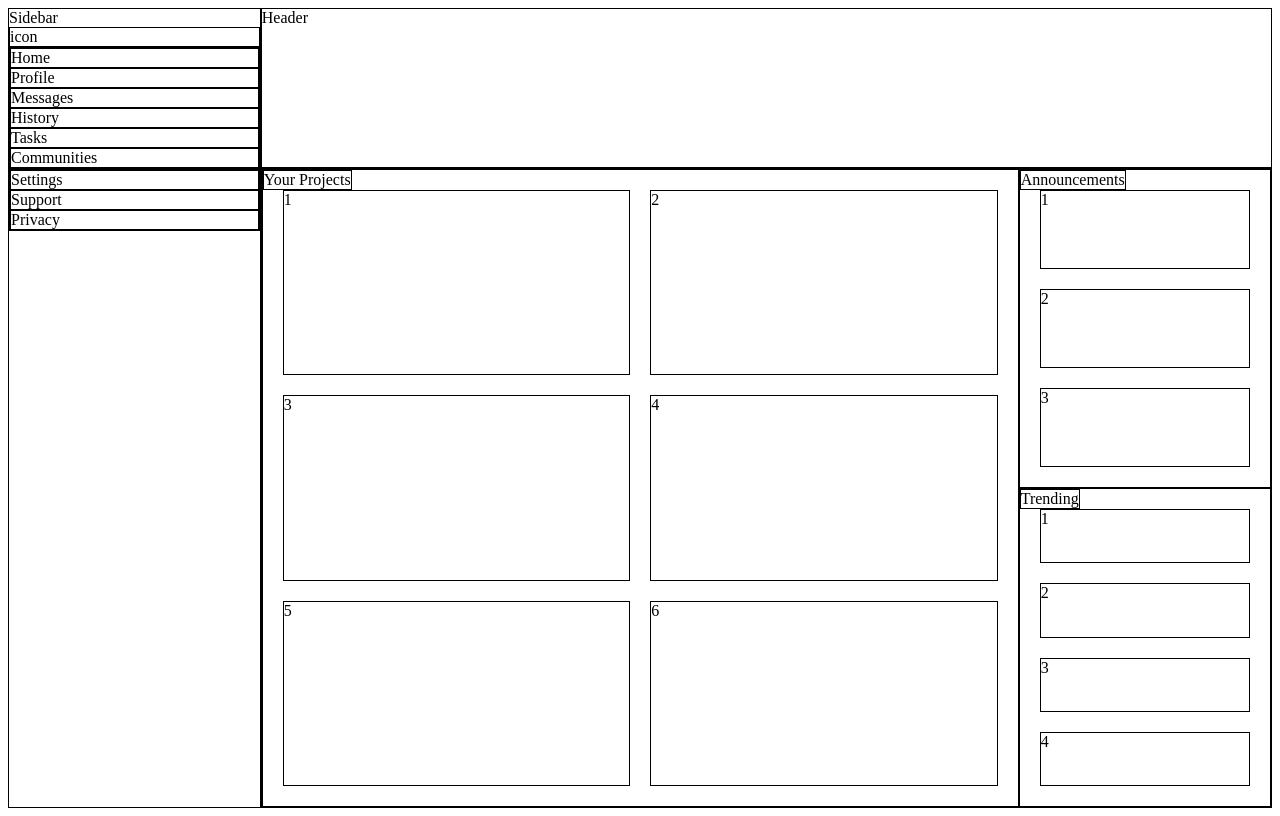
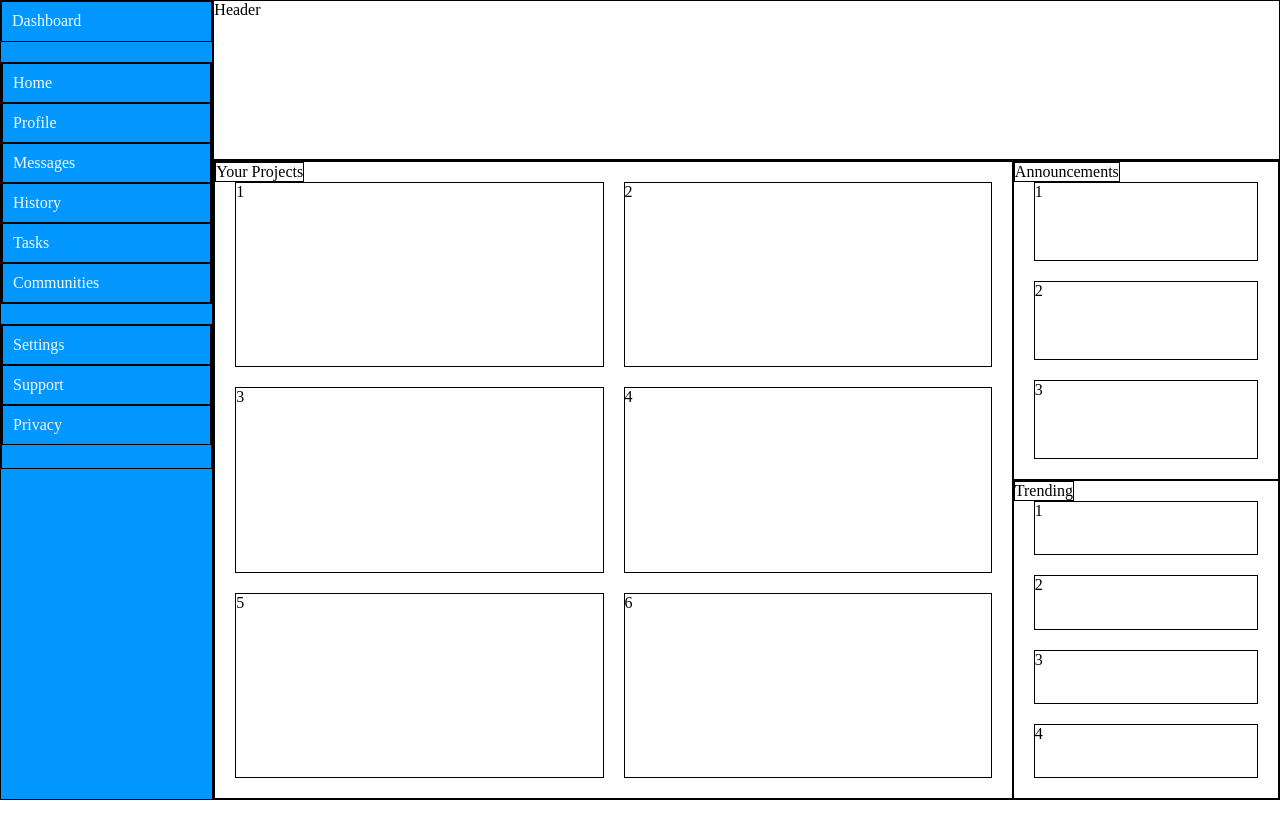
Before and after one commit to KevinPhDev/Admin-Dashboard, a plain HTML site: page index.html in a window 1280 px wide. Drawn offline with Linux system fonts and the light colour scheme.

Commit message:
Style sidebar and position items with grids

```diff
--- a/index.html
+++ b/index.html
@@ -9,20 +9,20 @@
 </head>
 <body>
     <div class="container" id="header">Header</div>
-    <div class="container" id="sidebar">Sidebar
-        <div id="icon">icon</div>
-        <div id="top-links">
-            <div class="link">Home</div>
-            <div class="link">Profile</div>
-            <div class="link">Messages</div>
-            <div class="link">History</div>
-            <div class="link">Tasks</div>
-            <div class="link">Communities</div>
+    <div class="container" id="sidebar">
+        <div id="icon">Dashboard</div>
+        <div class="top links">
+            <div class="link"><a href="">Home</a></div>
+            <div class="link"><a href="">Profile</a></div>
+            <div class="link"><a href="">Messages</a></div>
+            <div class="link"><a href="">History</a></div>
+            <div class="link"><a href="">Tasks</a></div>
+            <div class="link"><a href="">Communities</a></div>
         </div>
-        <div id="bottom-links">
-            <div class="link">Settings</div>
-            <div class="link">Support</div>
-            <div class="link">Privacy</div>
+        <div class="bottom links">
+            <div class="link"><a href="">Settings</a></div>
+            <div class="link"><a href="">Support</a></div>
+            <div class="link"><a href="">Privacy</a></div>
         </div>
     </div>
     <div class="container" id="main-content">
--- a/style.css
+++ b/style.css
@@ -1,10 +1,11 @@
 body {
     display: grid;
-    grid-template: 2fr 8fr / 2fr 8fr;
+    grid-template: 2fr 8fr / 2fr 10fr;
     grid-template-areas:
     "sidebar header"
     "sidebar main-content";
     height: 100vh;
+    margin: 0px;
 }
 
 #header {
@@ -13,6 +14,24 @@ body {
 
 #sidebar {
     grid-area: sidebar;
+    display: grid;
+    grid-template-rows: 1fr 4fr 4fr 8fr;
+    background-color: rgb(2, 150, 255);
+}
+
+#icon,
+.link {
+    padding: 10px;
+}
+
+.links {
+    margin-top: 20px;
+}
+
+#sidebar > div,
+#sidebar a {
+    color: rgba(255, 255, 255, 0.948);
+    text-decoration: none;
 }
 
 #main-content {
```
